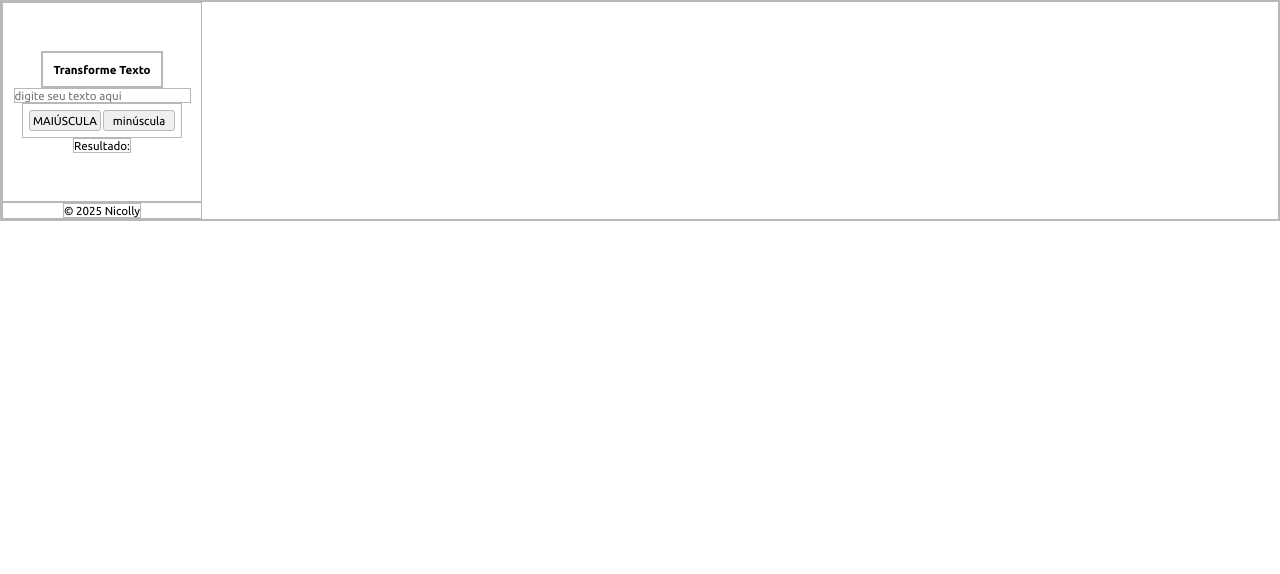
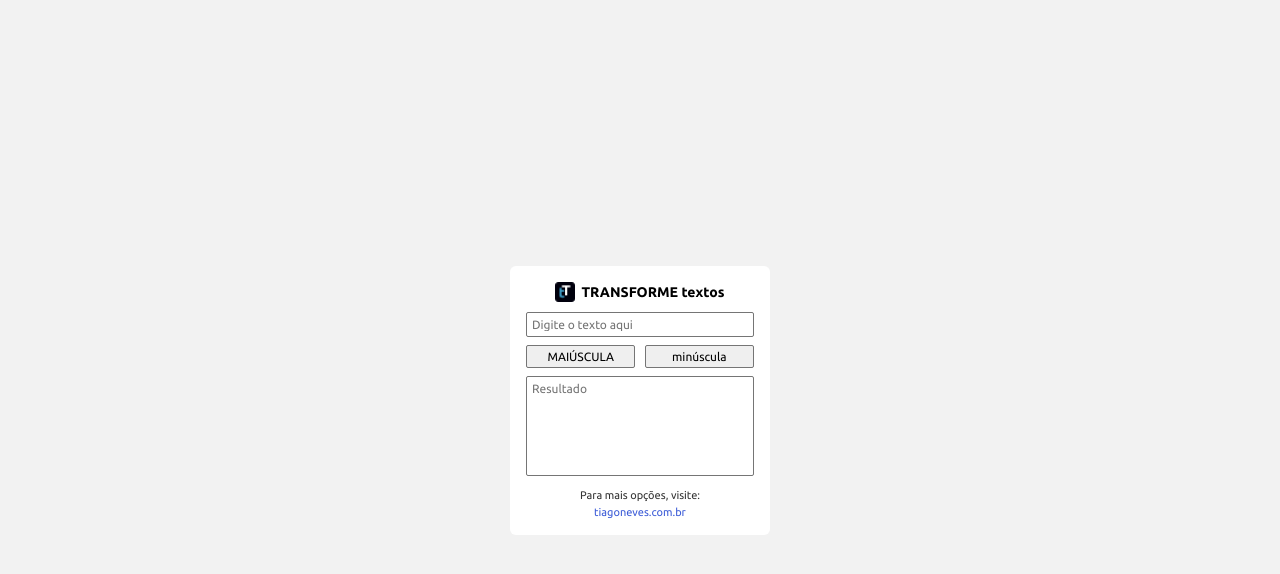
Before and after one commit to NicAlmeida/extTransformeTexto, a browser extension: page index.html in a window 1280 px wide. Drawn offline with Linux system fonts and the light colour scheme.

Commit message:
update: aplicando estilos

```diff
--- a/index.html
+++ b/index.html
@@ -1,5 +1,5 @@
 <!DOCTYPE html>
-<html lang="en">
+<html lang="pt-BR">
   <head>
     <meta charset="UTF-8" />
     <meta name="viewport" content="width=device-width, initial-scale=1.0" />
@@ -7,7 +7,7 @@
     <link rel="preconnect" href="https://fonts.googleapis.com" />
     <link rel="preconnect" href="https://fonts.gstatic.com" crossorigin />
     <link
-      href="https://fonts.googleapis.com/css2?family=Ubuntu:ital,wght@0,300;0,400;0,500;0,700;1,300;1,400;1,500;1,700&display=swap"
+      href="https://fonts.googleapis.com/css2?family=Ubuntu:wght@400;500;700&display=swap"
       rel="stylesheet"
     />
     <link rel="stylesheet" href="style.css" />
@@ -16,17 +16,16 @@
   <body>
     <div class="container-pai">
       <header class="cabecalho">
-        <p class="titulo-cabecalho">Transforme Texto</p>
+        <img src="./icons/Logo_original.jpg" alt="logo" class="logo" />
+        <h1><strong>TRANSFORME textos</strong></h1>
       </header>
 
-      <!-- Conteudo alunos -->
       <input
         type="text"
-        name="text"
         id="input-text"
         class="input-text"
+        placeholder="Digite o texto aqui"
         maxlength="500"
-        placeholder="digite seu texto aqui"
         required
       />
 
@@ -35,11 +34,20 @@
         <button type="button" class="btn" id="btnMinuscula">minúscula</button>
       </div>
 
-      <div name="result" id="result" class="result">Resultado:</div>
+      <textarea
+        name="result"
+        id="result"
+        class="result"
+        placeholder="Resultado"
+        readonly
+      ></textarea>
+
+      <footer class="footer">
+        <p>Para mais opções, visite:</p>
+        <a href="https://tiagoneves.com.br" target="_blank"
+          >tiagoneves.com.br</a
+        >
+      </footer>
     </div>
-
-    <footer class="footer">
-      <p class="titulo-footer">© 2025 Nicolly</p>
-    </footer>
   </body>
 </html>
--- a/style.css
+++ b/style.css
@@ -3,44 +3,94 @@
   padding: 0;
   box-sizing: border-box;
   font-family: "Ubuntu", sans-serif;
-  font-size: 0.85rem;
-
-  border: solid 1px rgb(184, 184, 184);
 }
 
-.titulo-cabecalho {
-  font-weight: bold;
-  padding: 10px;
+body {
+  background-color: #f2f2f2;
+  display: flex;
+  align-items: center;
+  justify-content: center;
+  height: 100vh;
 }
 
 .container-pai {
-  width: 200px;
-  height: 200px;
+  background-color: #ffffff;
+  padding: 16px;
+  width: 260px;
+  border-radius: 6px;
+  text-align: center;
+}
+
+.cabecalho {
   display: flex;
-  flex-direction: column;
   align-items: center;
   justify-content: center;
+  gap: 6px;
+  margin-bottom: 10px;
+}
+
+.logo {
+  width: 20px;
+  height: 20px;
+}
+
+.cabecalho h1 {
+  font-size: 14px;
+}
+
+.input-text {
+  width: 100%;
+  padding: 5px;
+  border: 1px solid #757575;
+  border-radius: 2px;
+  margin-bottom: 8px;
+  font-size: 12px;
 }
 
 .container-button {
-  width: 160px;
-  padding: 5px;
   display: flex;
-  justify-content: space-evenly;
+  justify-content: space-between;
+  margin-bottom: 8px;
 }
 
 .btn {
+  width: 48%;
+  padding: 4px;
+  font-size: 12px;
+  border: 1px solid #757575;
+  border-radius: 2px;
+  background-color: #efefef;
   cursor: pointer;
-  width: 77px;
-  padding: 3px;
-  border-radius: 3px;
-  margin: 1px;
 }
 
-.footer {
-  width: 200px;
-  display: flex;
-  flex-direction: column;
-  align-items: center;
-  justify-content: center;
+.btn:hover {
+  background-color: #d1d0d0;
+  transition: 0.5s;
 }
+
+.result {
+  width: 100%;
+  height: 100px;
+  padding: 5px;
+  border: 1px solid #757575;
+  border-radius: 2px;
+  resize: none;
+  font-size: 12px;
+  color: #333;
+  margin-bottom: 10px;
+}
+
+.footer p {
+  font-size: 11px;
+  color: #333;
+}
+
+.footer a {
+  color: #3b5bd7;
+  text-decoration: none;
+  font-size: 11px;
+}
+
+.footer a:hover {
+  text-decoration: underline;
+}
```
Also changed, not shown: icons/Logo_original.jpg (added), icons/Logo_vetorizada-1.jpg (added), icons/Logo_vetorizada-2.jpg (added), icons/Logo_vetorizada-3.jpg (added), icons/Logo_vetorizada.jpg (added).
